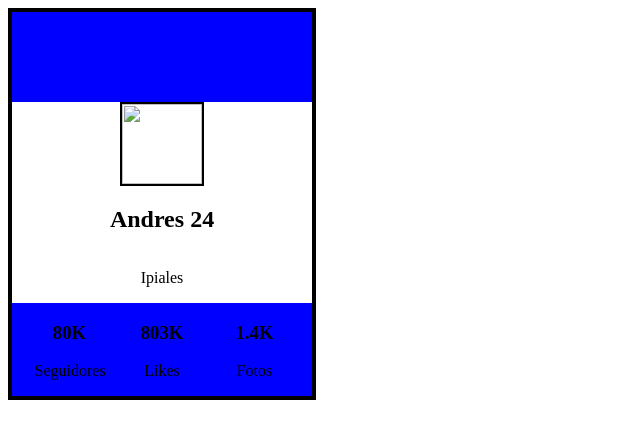
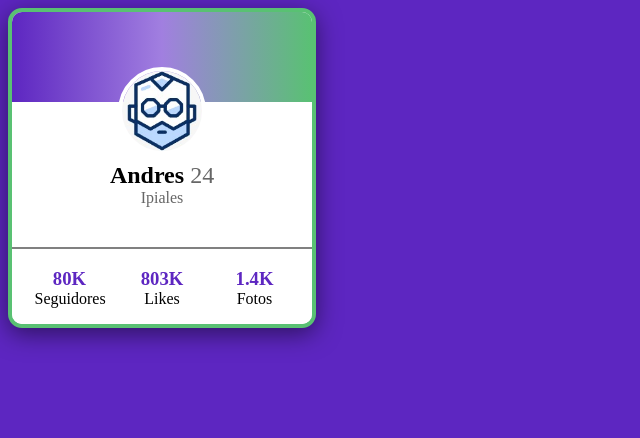
Before and after one commit to Cardenas555/Taller-Github, a plain HTML site: page index.html in a window 1280 px wide. Shown: the whole page, without its empty margins (0-640 px from the left). Drawn offline with Linux system fonts and the light colour scheme.

Commit message:
modificacion estilo de la tarjeta css

```diff
--- a/estilo.css
+++ b/estilo.css
@@ -1,30 +1,59 @@
+body{
+    background: #5D26C1;
+}
+
 .tarjeta{
     width: 300px;
-    border: 4px solid black;
+    border: 4px solid #59C173;
+    background: #fff;
+    border-radius: 14px;
+    box-shadow: 0 6px 25px rgba(0,0,0,0.5);
+    overflow: hidden;
 }
 
 .parte-superior{
-    background:blue;
+    background: linear-gradient(to right, #5D26C1, #a17fe0, #59C173);
     height: 90px;
 }
 
 .parte-media{
+    background-color: rgb(255, 255, 255);
     display: flex;
     flex-direction: column;
+    padding: 10px;
     align-items: center;
 }
 
 .foto{
     width: 80px;
     height: 80px;
-    border: 2px solid black;
+    border-radius: 50%;
+    border: 4px solid #fff;
+    position: absolute;
+    margin-top: -45px;
+}
+
+.tit-tarjeta{
+    margin-top: 50px;
+    margin-bottom: 0;
+}
+.tit-tarjeta span{
+    color: #666;
+    font-weight: lighter;
+
+}
+.tex-tarjeta{
+    margin-top: 0;
+    margin-bottom: 30px;
+    color: #666;
 }
 
 .parte-abajo{
     display: flex;
     justify-content: space-evenly;
     align-items: center;
-    background:blue;
+    background-color: white;
+    border-top: 2px solid gray;
 }
 
 .info{
@@ -32,8 +61,11 @@
 }
 .info h3{
     text-align: center;
+    margin-bottom: 0;
+    color: #5D26C1;
 }
 
 .info p{
     text-align: center;
+    margin-top: 0;
 }
--- a/index.html
+++ b/index.html
@@ -13,7 +13,7 @@
             <div class="parte-superior"></div>
 
             <div class="parte-media">
-                <img class="foto" src="" alt="">
+                <img class="foto" src="imagenes/icono.jpeg" alt="">
                 <h2 class="tit-tarjeta"> Andres <span>24</span></h2>
                 <p class="tex-tarjeta"> Ipiales </p>
             </div>
```
Also changed, not shown: imagenes/icono.jpeg (added).
